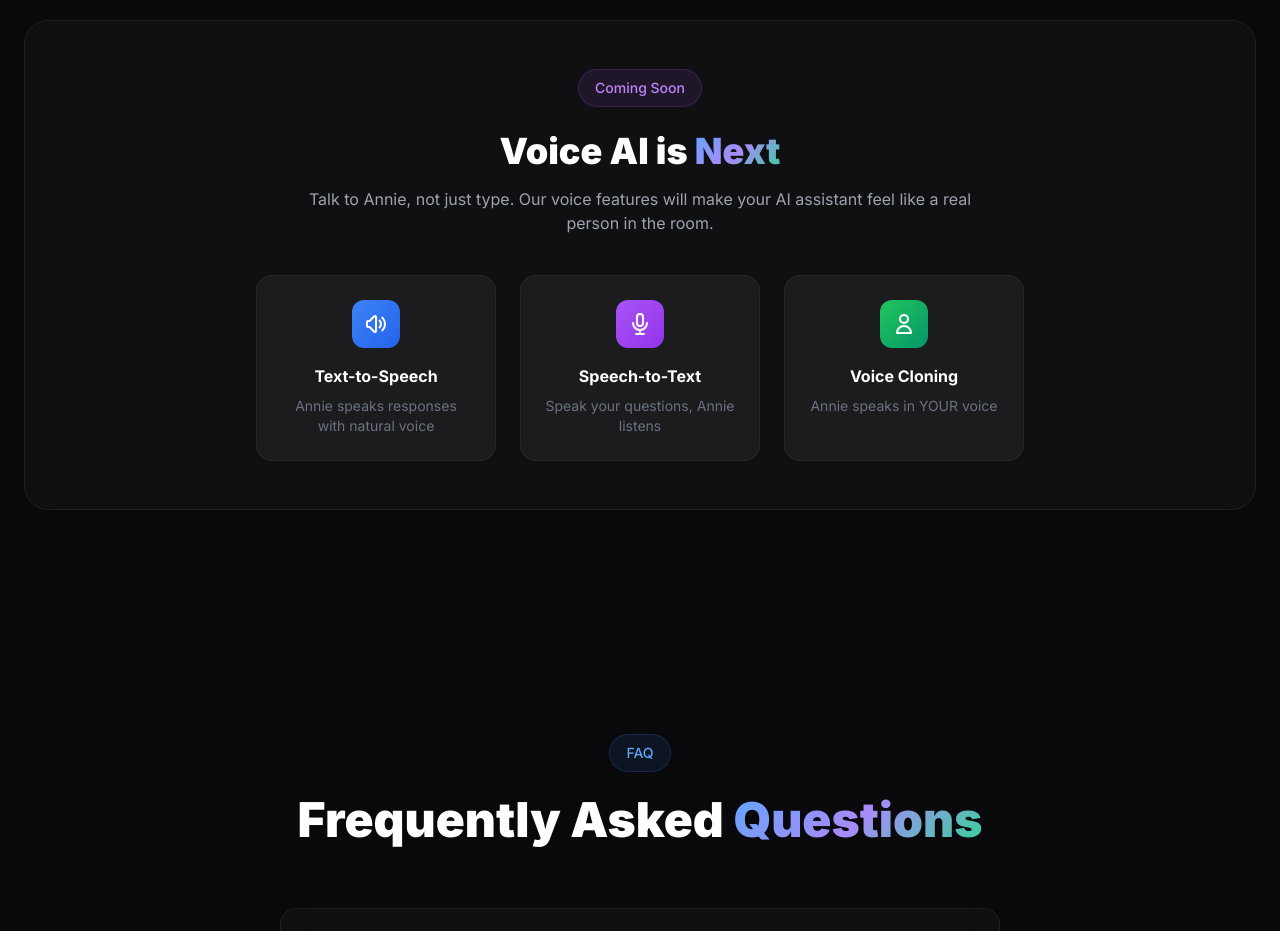
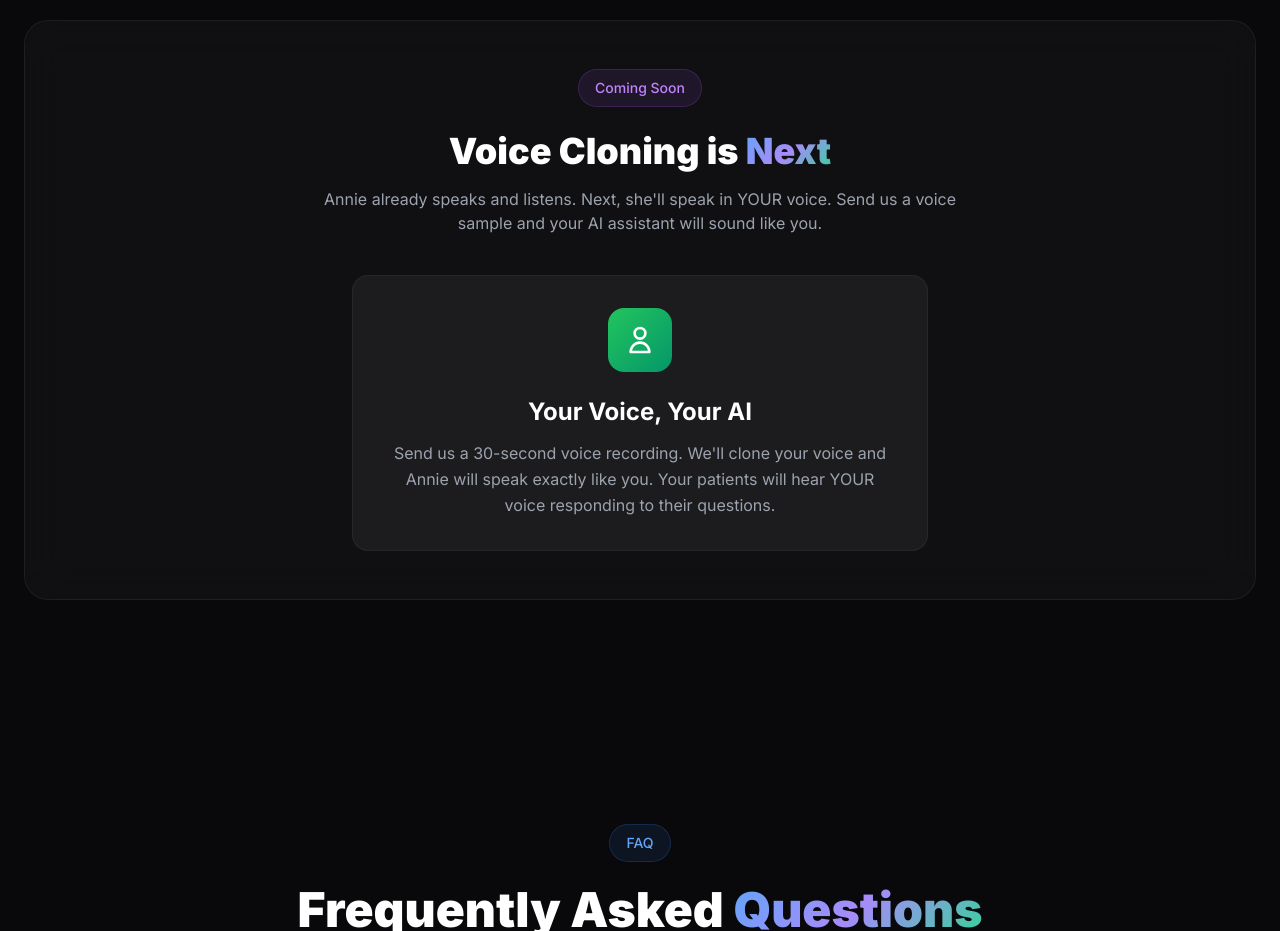
Before and after one commit to moeenxban/medpal-website-, a plain HTML site: page index.html in a window 1280 px wide. Shown: the part 4240-5171 px from the top of the page. Drawn offline with nearby package versions, Linux system fonts and the light colour scheme.

Commit message:
Coming Soon section now only teases voice cloning

```diff
--- a/index.html
+++ b/index.html
@@ -445,29 +445,15 @@
         <div class="max-w-7xl mx-auto px-6">
             <div class="glass rounded-3xl p-12 text-center">
                 <div class="fade-up inline-block bg-purple-500/10 text-purple-400 text-sm font-medium px-4 py-2 rounded-full mb-6 border border-purple-500/20">Coming Soon</div>
-                <h2 class="fade-up text-3xl md:text-4xl font-black mb-4">Voice AI is <span class="gradient-text">Next</span></h2>
-                <p class="fade-up text-gray-400 max-w-2xl mx-auto mb-10">Talk to Annie, not just type. Our voice features will make your AI assistant feel like a real person in the room.</p>
-                <div class="fade-up grid md:grid-cols-3 gap-6 max-w-3xl mx-auto">
-                    <div class="bg-white/5 rounded-2xl p-6 border border-white/5">
-                        <div class="w-12 h-12 bg-gradient-to-br from-blue-500 to-blue-600 rounded-xl flex items-center justify-center mx-auto mb-4">
-                            <svg class="w-6 h-6 text-white" fill="none" stroke="currentColor" viewBox="0 0 24 24"><path stroke-linecap="round" stroke-linejoin="round" stroke-width="2" d="M15.536 8.464a5 5 0 010 7.072m2.828-9.9a9 9 0 010 12.728M5.586 15H4a1 1 0 01-1-1v-4a1 1 0 011-1h1.586l4.707-4.707C10.923 3.663 12 4.109 12 5v14c0 .891-1.077 1.337-1.707.707L5.586 15z"/></svg>
+                <h2 class="fade-up text-3xl md:text-4xl font-black mb-4">Voice Cloning is <span class="gradient-text">Next</span></h2>
+                <p class="fade-up text-gray-400 max-w-2xl mx-auto mb-10">Annie already speaks and listens. Next, she'll speak in YOUR voice. Send us a voice sample and your AI assistant will sound like you.</p>
+                <div class="fade-up max-w-xl mx-auto">
+                    <div class="bg-white/5 rounded-2xl p-8 border border-white/5">
+                        <div class="w-16 h-16 bg-gradient-to-br from-green-500 to-emerald-600 rounded-2xl flex items-center justify-center mx-auto mb-6">
+                            <svg class="w-8 h-8 text-white" fill="none" stroke="currentColor" viewBox="0 0 24 24"><path stroke-linecap="round" stroke-linejoin="round" stroke-width="2" d="M16 7a4 4 0 11-8 0 4 4 0 018 0zM12 14a7 7 0 00-7 7h14a7 7 0 00-7-7z"/></svg>
                         </div>
-                        <h4 class="font-bold text-white mb-2">Text-to-Speech</h4>
-                        <p class="text-gray-500 text-sm">Annie speaks responses with natural voice</p>
-                    </div>
-                    <div class="bg-white/5 rounded-2xl p-6 border border-white/5">
-                        <div class="w-12 h-12 bg-gradient-to-br from-purple-500 to-purple-600 rounded-xl flex items-center justify-center mx-auto mb-4">
-                            <svg class="w-6 h-6 text-white" fill="none" stroke="currentColor" viewBox="0 0 24 24"><path stroke-linecap="round" stroke-linejoin="round" stroke-width="2" d="M19 11a7 7 0 01-7 7m0 0a7 7 0 01-7-7m7 7v4m0 0H8m4 0h4m-4-8a3 3 0 01-3-3V5a3 3 0 116 0v6a3 3 0 01-3 3z"/></svg>
-                        </div>
-                        <h4 class="font-bold text-white mb-2">Speech-to-Text</h4>
-                        <p class="text-gray-500 text-sm">Speak your questions, Annie listens</p>
-                    </div>
-                    <div class="bg-white/5 rounded-2xl p-6 border border-white/5">
-                        <div class="w-12 h-12 bg-gradient-to-br from-green-500 to-emerald-600 rounded-xl flex items-center justify-center mx-auto mb-4">
-                            <svg class="w-6 h-6 text-white" fill="none" stroke="currentColor" viewBox="0 0 24 24"><path stroke-linecap="round" stroke-linejoin="round" stroke-width="2" d="M16 7a4 4 0 11-8 0 4 4 0 018 0zM12 14a7 7 0 00-7 7h14a7 7 0 00-7-7z"/></svg>
-                        </div>
-                        <h4 class="font-bold text-white mb-2">Voice Cloning</h4>
-                        <p class="text-gray-500 text-sm">Annie speaks in YOUR voice</p>
+                        <h4 class="text-2xl font-bold text-white mb-3">Your Voice, Your AI</h4>
+                        <p class="text-gray-400 leading-relaxed">Send us a 30-second voice recording. We'll clone your voice and Annie will speak exactly like you. Your patients will hear YOUR voice responding to their questions.</p>
                     </div>
                 </div>
             </div>
```
